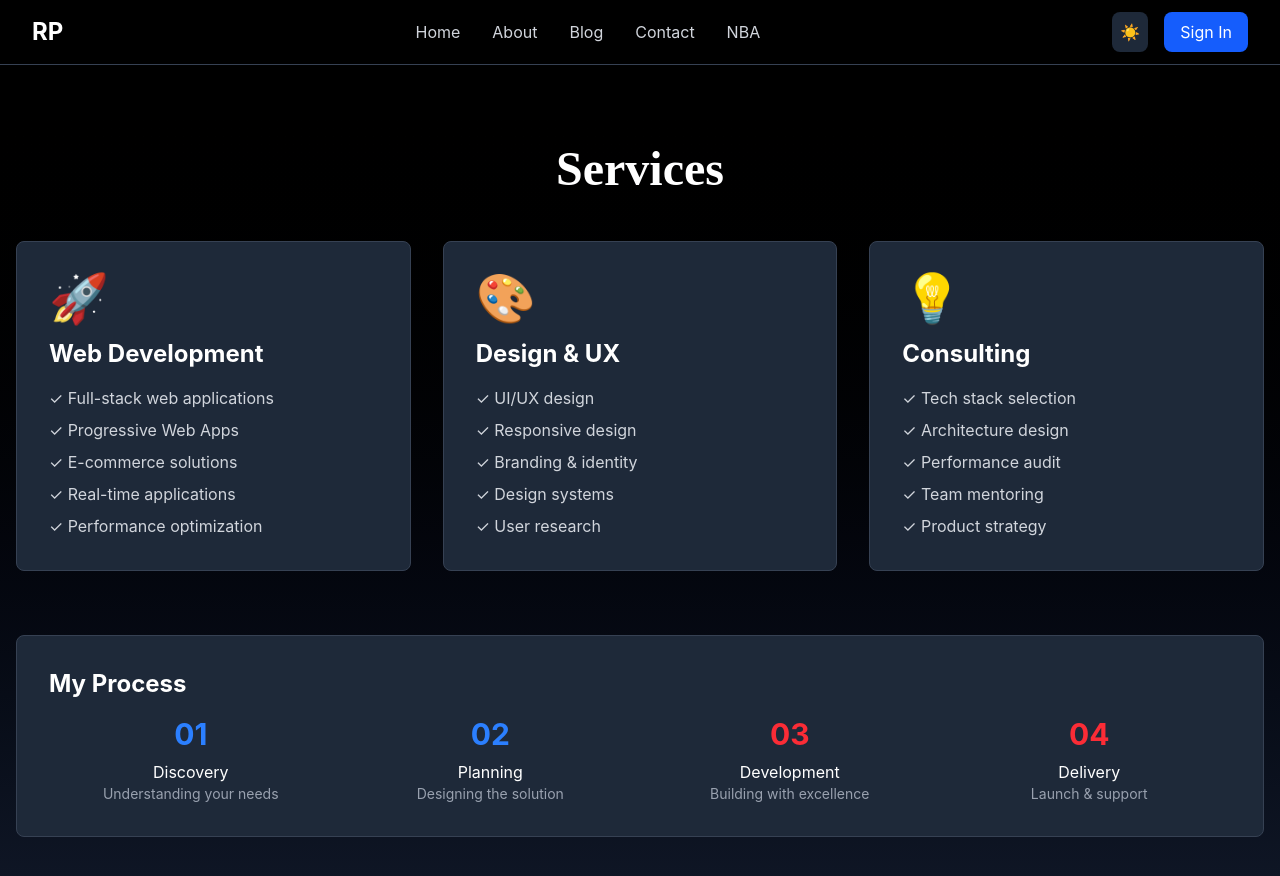
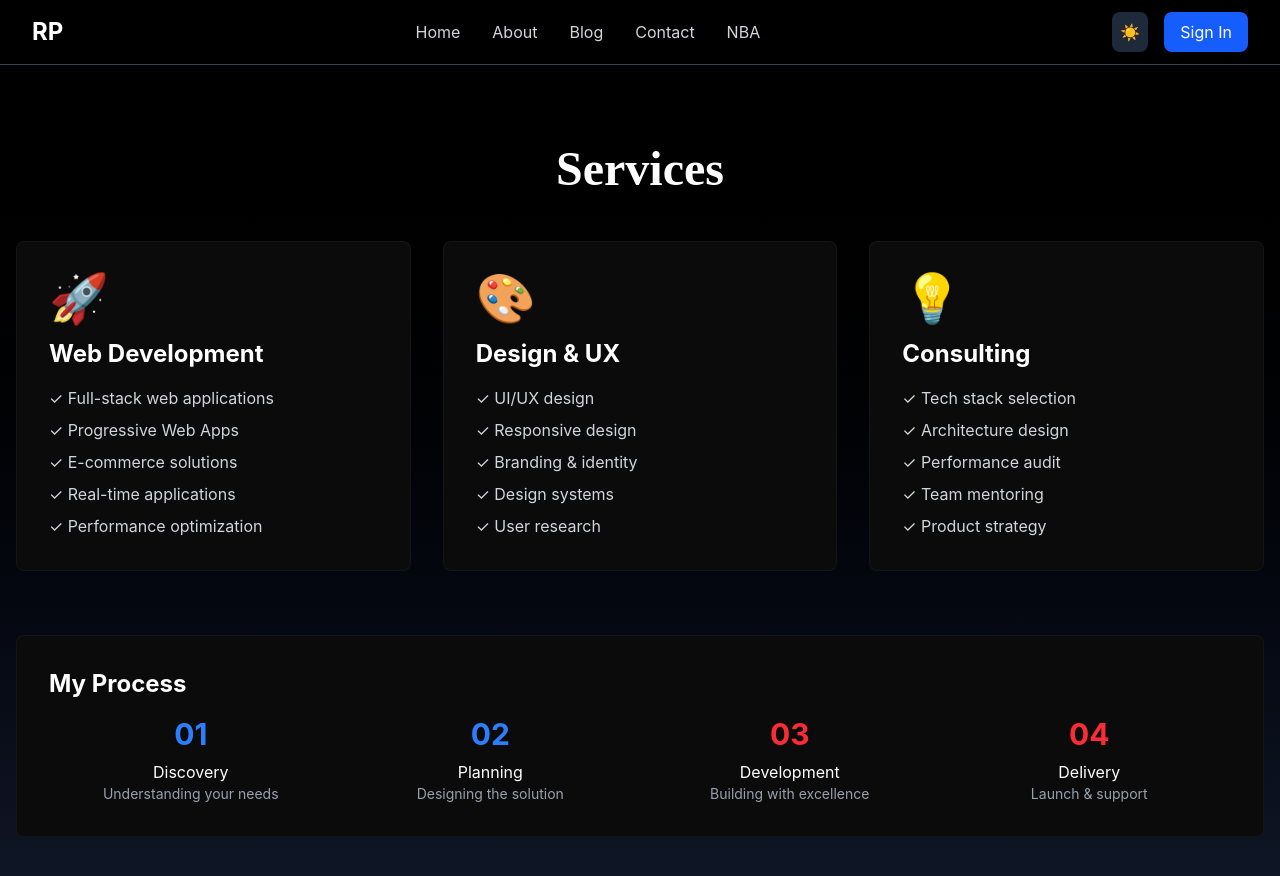
Before and after one commit to RohilParuchuri/Rohilp, a Next.js app: page /services in a window 1280 px wide. Shown: the top 876 px of the page. Built offline with nearby package versions, Linux system fonts and the light colour scheme; no server answers.

Commit message:
Theme: add 'themed-card' to major cards so light/dark toggle applies site-wide

```diff
--- a/src/app/about/page.tsx
+++ b/src/app/about/page.tsx
@@ -13,7 +13,7 @@ export default function About() {
         </h1>
 
         <div className="grid md:grid-cols-[320px,1fr] gap-10 mb-12">
-          <div className="bg-gray-800 rounded-xl border border-gray-700 overflow-hidden shadow-lg">
+          <div className="bg-gray-800 rounded-xl border border-gray-700 overflow-hidden shadow-lg themed-card">
             <div className="relative aspect-square max-w-[220px] mx-auto bg-gradient-to-br from-blue-900/60 to-red-900/40 flex items-center justify-center">
               <div className="absolute inset-4 rounded-2xl bg-black/30 backdrop-blur" />
               <div className="absolute inset-0 animate-pulse bg-gradient-to-b from-blue-600/10 via-red-600/5 to-transparent" />
@@ -63,15 +63,15 @@ export default function About() {
         </div>
 
         <div className="grid md:grid-cols-3 gap-6 mb-16">
-          <div className="bg-gray-800 p-6 rounded-lg border border-gray-700">
+          <div className="bg-gray-800 p-6 rounded-lg border border-gray-700 themed-card">
             <h3 className="text-xl font-bold text-white mb-2">🎓 Education</h3>
             <p className="text-gray-300">Olentangy Liberty High School (2024-2028)</p>
           </div>
-          <div className="bg-gray-800 p-6 rounded-lg border border-gray-700">
+          <div className="bg-gray-800 p-6 rounded-lg border border-gray-700 themed-card">
             <h3 className="text-xl font-bold text-white mb-2">💻 Expertise</h3>
             <p className="text-gray-300">React, Next.js, TypeScript, Node.js, MongoDB, AWS</p>
           </div>
-          <div className="bg-gray-800 p-6 rounded-lg border border-gray-700">
+          <div className="bg-gray-800 p-6 rounded-lg border border-gray-700 themed-card">
             <h3 className="text-xl font-bold text-white mb-2">🏐 Passion</h3>
             <p className="text-gray-300">Volleyball, Innovation, Problem-solving</p>
           </div>
@@ -82,7 +82,7 @@ export default function About() {
           <div className="grid md:grid-cols-2 gap-4">
             {['JavaScript/TypeScript', 'React & Next.js', 'Node.js & Express', 'MongoDB & PostgreSQL',
               'AWS & Cloud Deployment', 'UI/UX Design', 'Responsive Design', 'API Development'].map((skill) => (
-              <div key={skill} className="bg-gray-800 px-4 py-3 rounded-lg border border-gray-700">
+              <div key={skill} className="bg-gray-800 px-4 py-3 rounded-lg border border-gray-700 themed-card">
                 <p className="text-white">{skill}</p>
               </div>
             ))}
--- a/src/app/blog/page.tsx
+++ b/src/app/blog/page.tsx
@@ -54,7 +54,7 @@ export default function Blog() {
           {stories.map((story) => (
             <article
               key={story.title}
-              className="bg-gray-800 p-8 rounded-lg border border-gray-700 hover:border-blue-500/70 transition"
+              className="bg-gray-800 p-8 rounded-lg border border-gray-700 hover:border-blue-500/70 transition themed-card"
             >
               <div className="flex items-center justify-between flex-wrap gap-2 mb-3">
                 <p className="text-gray-400 text-sm">{story.date}</p>
--- a/src/app/page.tsx
+++ b/src/app/page.tsx
@@ -137,7 +137,7 @@ export default function Home() {
           </div>
 
           <div className="grid md:grid-cols-3 gap-6">
-            <div className="bg-black/40 backdrop-blur p-8 rounded-xl border border-blue-600/30 hover:border-blue-500 transition">
+            <div className="bg-black/40 backdrop-blur p-8 rounded-xl border border-blue-600/30 hover:border-blue-500 transition themed-card">
               <div className="text-5xl mb-4">🏐</div>
               <h3 className="text-2xl font-bold text-white mb-4">Volleyball Game</h3>
               <p className="text-gray-300 mb-4">
@@ -148,7 +148,7 @@ export default function Home() {
               </p>
             </div>
 
-            <div className="bg-black/40 backdrop-blur p-8 rounded-xl border border-green-500/30 hover:border-green-500 transition">
+            <div className="bg-black/40 backdrop-blur p-8 rounded-xl border border-green-500/30 hover:border-green-500 transition themed-card">
               <div className="text-5xl mb-4">🎵</div>
               <h3 className="text-2xl font-bold text-white mb-4">Spotify Favorites</h3>
               <p className="text-gray-300 mb-4">
@@ -159,7 +159,7 @@ export default function Home() {
               </p>
             </div>
 
-            <div className="bg-black/40 backdrop-blur p-8 rounded-xl border border-red-600/30 hover:border-red-500 transition">
+            <div className="bg-black/40 backdrop-blur p-8 rounded-xl border border-red-600/30 hover:border-red-500 transition themed-card">
               <div className="text-5xl mb-4">🛠️</div>
               <h3 className="text-2xl font-bold text-white mb-4">Rohil's Projects</h3>
               <p className="text-gray-300 mb-4">
--- a/src/app/services/page.tsx
+++ b/src/app/services/page.tsx
@@ -7,7 +7,7 @@ export default function Services() {
         </h1>
 
         <div className="grid md:grid-cols-3 gap-8 mb-16">
-          <div className="bg-gray-800 p-8 rounded-lg border border-gray-700 hover:border-blue-500 transition">
+          <div className="bg-gray-800 p-8 rounded-lg border border-gray-700 hover:border-blue-500 transition themed-card">
             <div className="text-5xl mb-4">🚀</div>
             <h3 className="text-2xl font-bold text-white mb-4">Web Development</h3>
             <ul className="text-gray-300 space-y-2">
@@ -19,7 +19,7 @@ export default function Services() {
             </ul>
           </div>
 
-          <div className="bg-gray-800 p-8 rounded-lg border border-gray-700 hover:border-blue-500 transition">
+          <div className="bg-gray-800 p-8 rounded-lg border border-gray-700 hover:border-blue-500 transition themed-card">
             <div className="text-5xl mb-4">🎨</div>
             <h3 className="text-2xl font-bold text-white mb-4">Design & UX</h3>
             <ul className="text-gray-300 space-y-2">
@@ -31,7 +31,7 @@ export default function Services() {
             </ul>
           </div>
 
-          <div className="bg-gray-800 p-8 rounded-lg border border-gray-700 hover:border-blue-500 transition">
+          <div className="bg-gray-800 p-8 rounded-lg border border-gray-700 hover:border-blue-500 transition themed-card">
             <div className="text-5xl mb-4">💡</div>
             <h3 className="text-2xl font-bold text-white mb-4">Consulting</h3>
             <ul className="text-gray-300 space-y-2">
@@ -44,7 +44,7 @@ export default function Services() {
           </div>
         </div>
 
-        <div className="bg-gray-800 p-8 rounded-lg border border-gray-700">
+        <div className="bg-gray-800 p-8 rounded-lg border border-gray-700 themed-card">
           <h2 className="text-2xl font-bold text-white mb-4">My Process</h2>
           <div className="grid md:grid-cols-4 gap-4">
             <div className="text-center">
--- a/src/app/signin/page.tsx
+++ b/src/app/signin/page.tsx
@@ -55,7 +55,7 @@ function SignInContent() {
   return (
     <div className="min-h-screen bg-gradient-to-b from-black to-gray-900 flex items-center justify-center">
       <div className="w-full max-w-md">
-        <div className="bg-gray-800 p-8 rounded-lg border border-gray-700">
+      <div className="bg-gray-800 p-8 rounded-lg border border-gray-700 themed-card">
           <h1 className="text-3xl font-bold text-white mb-2 text-center">
             Sign In
           </h1>
--- a/src/components/VolleyballCatchGame.tsx
+++ b/src/components/VolleyballCatchGame.tsx
@@ -99,7 +99,7 @@ export default function VolleyballGame({ onGameEnd, userEmail }: VolleyballGameP
   };
 
   return (
-    <div className="bg-gray-800 p-8 rounded-lg border border-gray-700">
+    <div className="bg-gray-800 p-8 rounded-lg border border-gray-700 themed-card">
       <div className="flex justify-between items-center mb-6">
         <h2 className="text-2xl font-bold text-white">🏐 Volleyball Catch Game</h2>
         <div className="flex gap-6 items-center">
```
